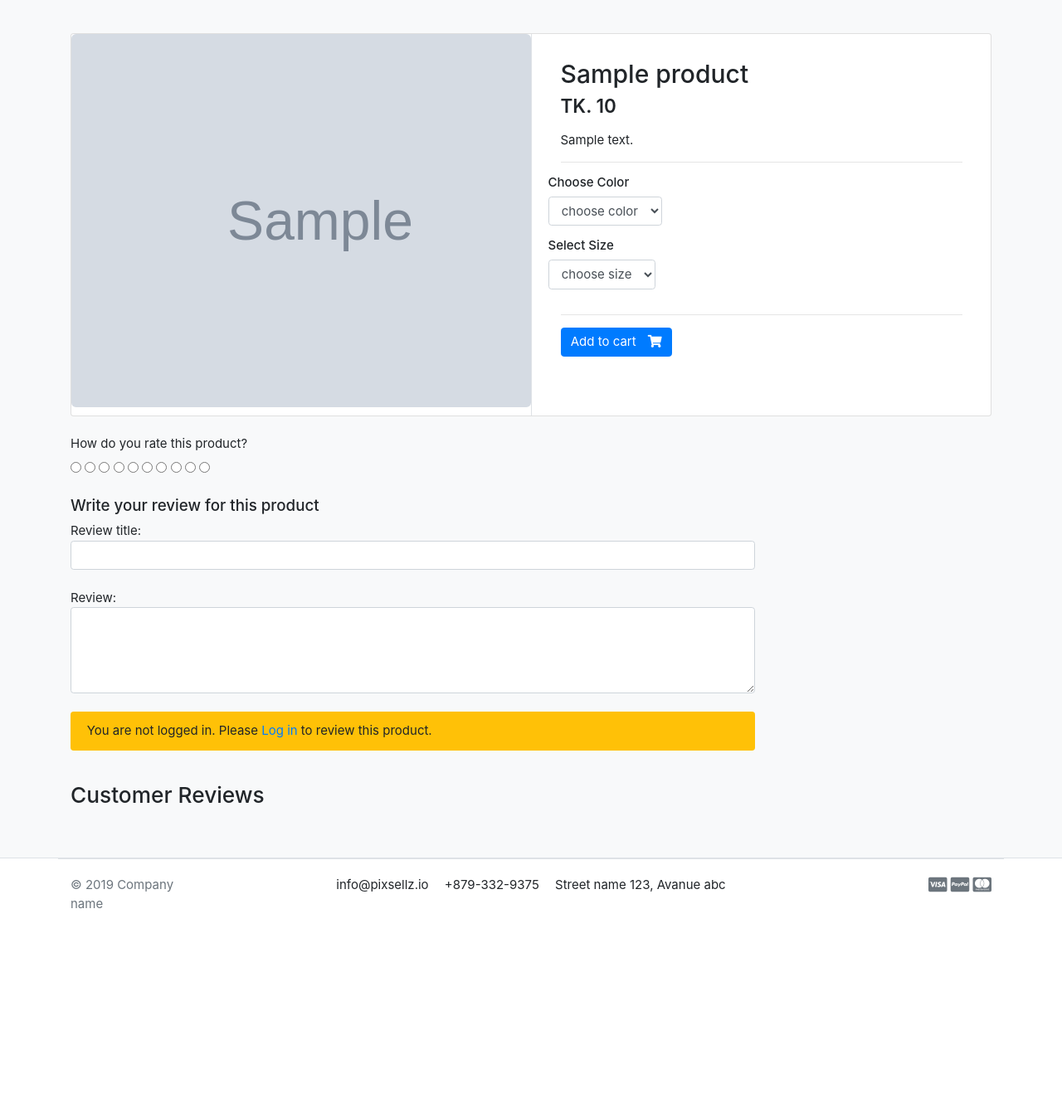
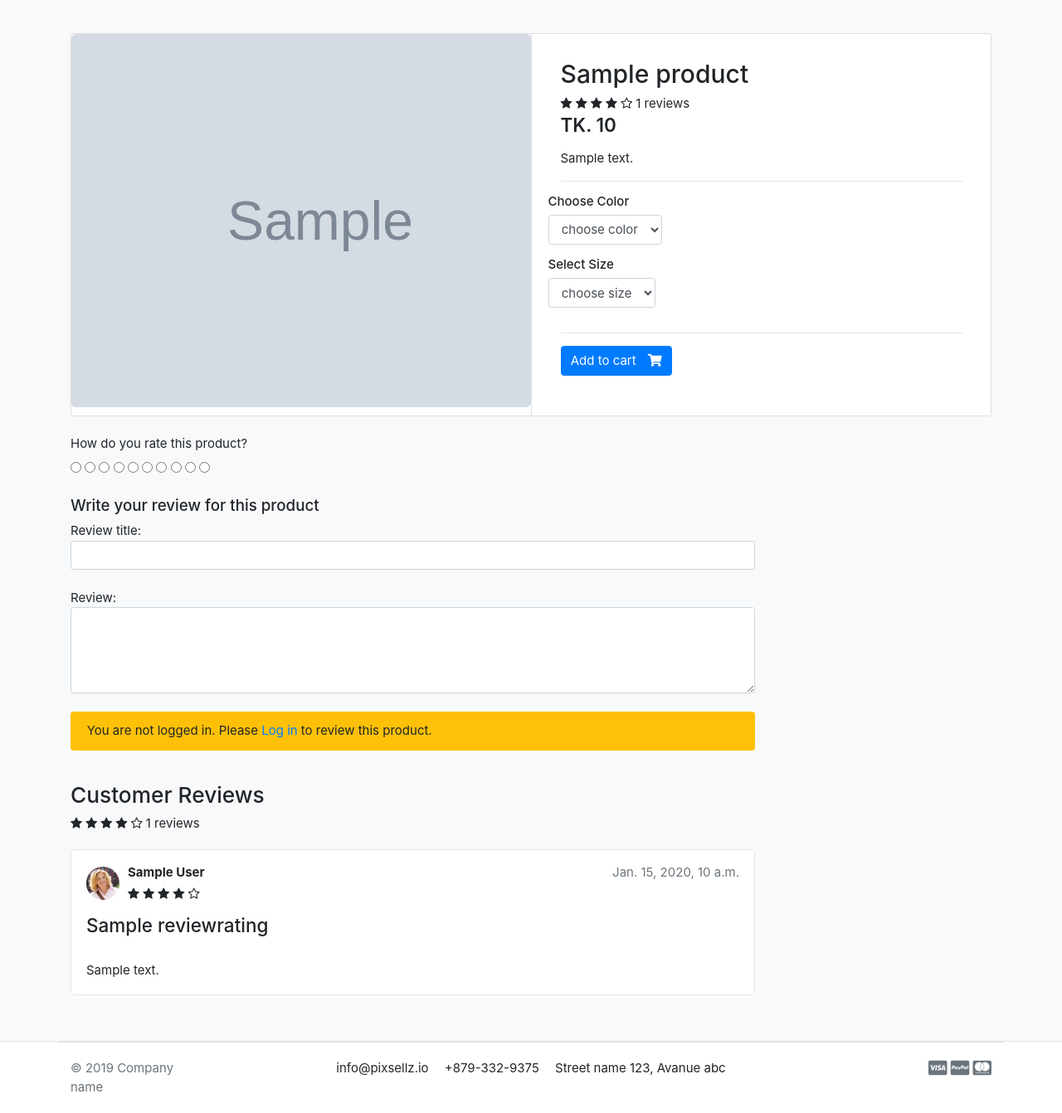
Before and after one commit to Rabby-Shanto/Django-Ecommerce, a Django app: a page that uses templates/store/product_detail.html in a window 1280 px wide. Shown: the part 118-1460 px from the top of the page at 83% size. Before the commit the page ends 1213 px from the top, so only its background shows below. Run offline with Django 3.2, Linux system fonts and the light colour scheme; tables that the repository leaves empty hold one stand-in row (values such as "Sample post"); grey boxes marked "Sample" are stand-in pictures; some libraries are stand-ins or nearby versions; some web fonts are replaced.

Commit message:
added average rating and review count

```diff
--- a/rating/models.py
+++ b/rating/models.py
@@ -1,6 +1,6 @@
 
 from django.db import models
-from store.models import *
+from store.models import Product
 from User.models import UserAcc
 
 # Create your models here.
@@ -20,5 +20,7 @@
 
         verbose_name_plural = 'Reviews'
 
+
+
     def __str__(self):
         return self.subject
--- a/store/models.py
+++ b/store/models.py
@@ -1,6 +1,8 @@
+
 from django.db import models
 from category.models import Category
 from django.urls import reverse
+
 
 # Create your models here.
 
@@ -18,6 +20,8 @@
 
     def get_url(self):
         return reverse('products_details',args=[self.category.slug,self.slug])
+
+
 
 
     def __str__(self):
--- a/store/views.py
+++ b/store/views.py
@@ -10,6 +10,7 @@
 from django.db.models import Q
 from order.models import OrderedProduct
 from django.contrib.auth.decorators import login_required
+from django.db.models import Avg,Count
 
 # Create your views here.
 def store(request, category_slug=None):
@@ -56,16 +57,29 @@
         except OrderedProduct.DoesNotExist:
             ordered_product = None
 
+    else:
+        ordered_product = None
 
-        # get thee review from database
+    # get thee review from database
 
-        reviews = ReviewRating.objects.filter(product_id=single_product.id,status=True)
-
-        context = {'single_product': single_product,'in_cart':in_cart,'ordered_product':ordered_product,'reviews':reviews}
-        return render(request,'store/product_detail.html',context)
+    reviews = ReviewRating.objects.filter(product_id=single_product.id,status=True)
 
 
-    context = {'single_product': single_product,'in_cart':in_cart}
+    #getting average rating of a product
+    rating = ReviewRating.objects.filter(product=single_product,status=True).aggregate(average=Avg('rating'))
+    avg = 0
+    if rating['average'] is not None:
+        avg = float(rating['average'])
+
+    #counting reviews
+    ratingCount = ReviewRating.objects.filter(product=single_product,status=True).aggregate(count=Count('id'))
+    count = 0
+    if ratingCount['count'] is not None:
+        count = int(ratingCount['count'])
+
+
+
+    context = {'single_product': single_product,'in_cart':in_cart,'ordered_product':ordered_product,'reviews':reviews,'avg': avg,'count':count}
     return render(request,'store/product_detail.html',context)
 
 
--- a/templates/store/product_detail.html
+++ b/templates/store/product_detail.html
@@ -23,6 +23,17 @@
         <article class="content-body">
 
         <h2 class="title">{{single_product.product_name}}</h2>
+
+        <div >
+            <span class="customer-rating">
+                <i class="fa fa-star{% if avg < 0.5 %}-o{% elif avg >= 0.5 and avg < 1 %}-half-o{% endif %}" aria-hidden="true"></i>
+                <i class="fa fa-star{% if avg < 1.5 %}-o{% elif avg >= 1.5 and avg < 2 %}-half-o{% endif %}" aria-hidden="true"></i>
+                <i class="fa fa-star{% if avg < 2.5 %}-o{% elif avg >= 2.5 and avg < 3 %}-half-o{% endif %}" aria-hidden="true"></i>
+                <i class="fa fa-star{% if avg < 3.5 %}-o{% elif avg >= 3.5 and avg < 4 %}-half-o{% endif %}" aria-hidden="true"></i>
+                <i class="fa fa-star{% if avg < 4.5 %}-o{% elif avg >= 4.5 and avg < 5 %}-half-o{% endif %}" aria-hidden="true"></i>
+
+            </span><span>{{count}} reviews</span>
+        </div>
 
         <div class="mb-3">
             <var class="price h4">TK. {{single_product.price}}</var>
@@ -139,6 +150,16 @@
         <header class="section-heading">
             <h3>Customer Reviews </h3>
 
+            <div>
+                <span class="customer-rating mt-2">
+                    <i class="fa fa-star{% if avg < 0.5 %}-o{% elif avg >= 0.5 and avg < 1 %}-half-o{% endif %}" aria-hidden="true"></i>
+                    <i class="fa fa-star{% if avg < 1.5 %}-o{% elif avg >= 1.5 and avg < 2 %}-half-o{% endif %}" aria-hidden="true"></i>
+                    <i class="fa fa-star{% if avg < 2.5 %}-o{% elif avg >= 2.5 and avg < 3 %}-half-o{% endif %}" aria-hidden="true"></i>
+                    <i class="fa fa-star{% if avg < 3.5 %}-o{% elif avg >= 3.5 and avg < 4 %}-half-o{% endif %}" aria-hidden="true"></i>
+                    <i class="fa fa-star{% if avg < 4.5 %}-o{% elif avg >= 4.5 and avg < 5 %}-half-o{% endif %}" aria-hidden="true"></i>
+                </span><span>{{count}} reviews</span>
+            </div>
+
         </header>
     {% for review in reviews %}
         <article class="box my-3">
@@ -147,6 +168,7 @@
                 <div class="text">
                     <span class="date text-muted float-md-right">{{review.created_at}} </span>
                     <b class="mb-1">{{review.user.full_name}} </b>
+
 
                     <div class="customer-rating mt-2">
                         <span>
@@ -163,6 +185,8 @@
             <div class="mt-3">
 
                 <h4>{{review.subject}}</h4>
+
+
                 <br>
                 <p>
                     {{review.review}}
```
